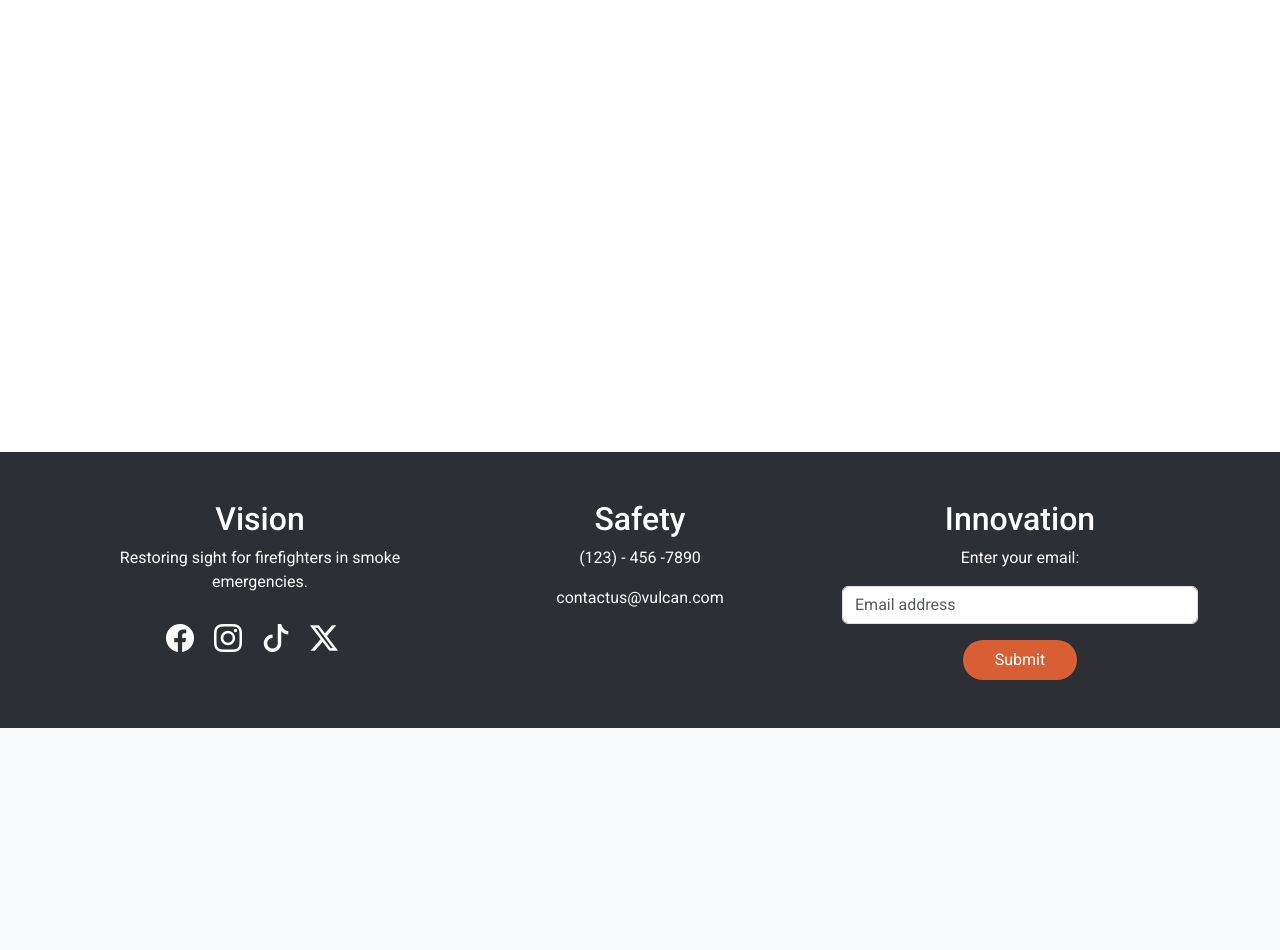
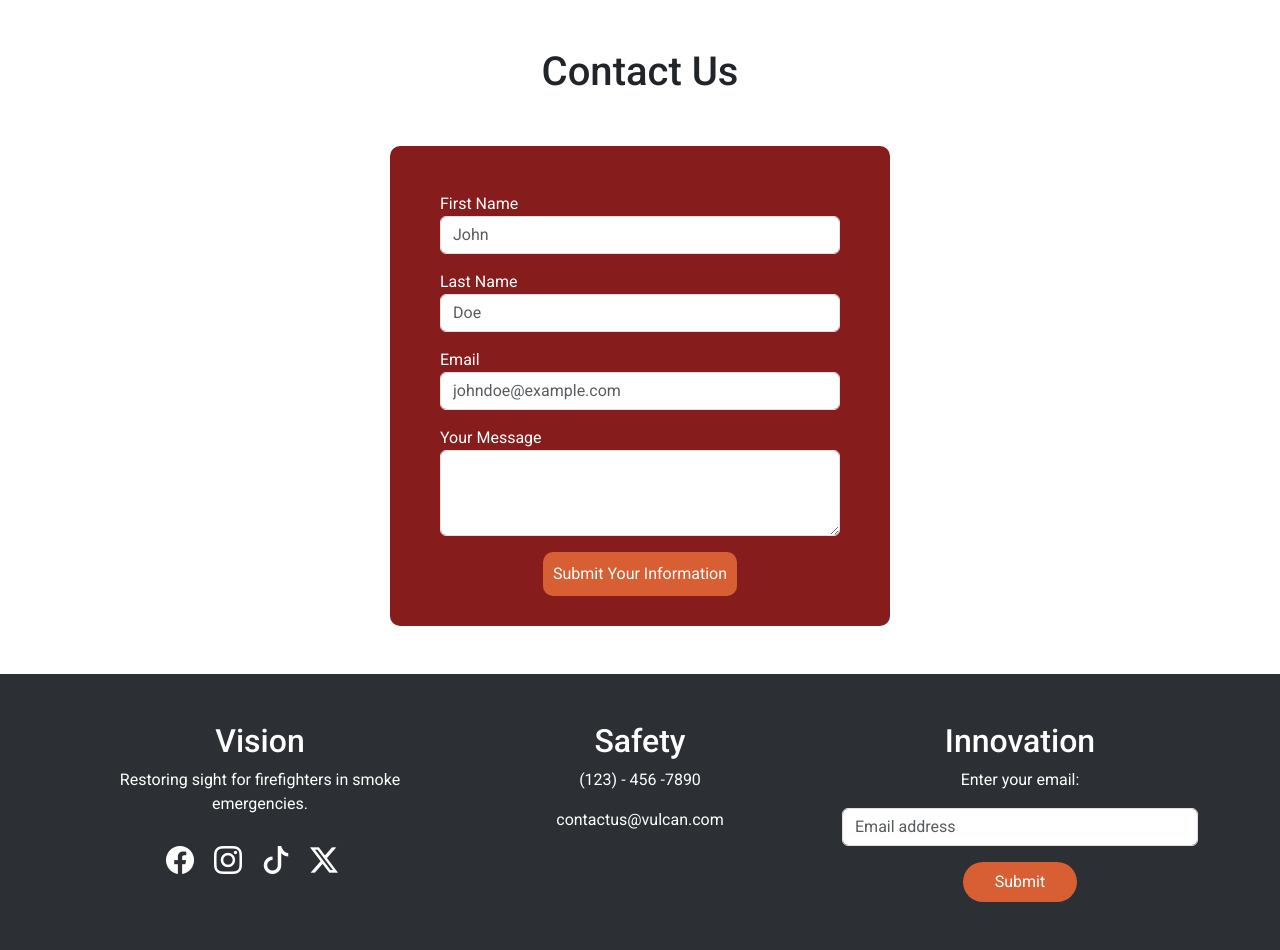
Before and after one commit to ccannon062/VulcanWeb, a Flask app: page /contact in a window 1280 px wide. Shown: the part 72-1022 px from the top of the page. Before the commit the page ends 800 px from the top, so only its background shows below. Run offline with Flask 3, Linux system fonts and the light colour scheme.

Commit message:
Finished contact.html

```diff
--- a/templates/contact.html
+++ b/templates/contact.html
@@ -1,3 +1,29 @@
 {% extends 'base.html' %}
 {% block content %}
+    <div class="container-fluid p-5">
+        <h1 class="text-center">Contact Us</h1>
+        <div class="d-flex justify-content-center form-div">
+            <form class="form-size">
+                <div class="form-group mt-3">
+                    <label for="FirstNameInput">First Name</label>
+                    <input type="text" class="form-control" id="FirstNameInput" name="first_name" placeholder="John" required>
+                </div>
+                <div class="form-group mt-3">
+                    <label for="LastNameInput">Last Name</label>
+                    <input type="text" class="form-control" id="LastNameInput" name="last_name" placeholder="Doe" required>
+                </div>
+                <div class="form-group mt-3">
+                    <label for="EmailInput">Email</label>
+                    <input type="email" class="form-control" id="EmailInput" name="email" placeholder="johndoe@example.com" required>
+                </div>
+                <div class="form-group mt-3">
+                    <label for="textArea1">Your Message</label>
+                    <textarea class="form-control" id="textArea1" name="message" rows="3" required></textarea>
+                </div>
+                <div class="text-center">
+                    <button type="submit" class="form-btn mt-3">Submit Your Information</button>
+                </div>
+            </form>
+        </div>
+    </div>
 {% endblock %}
```
